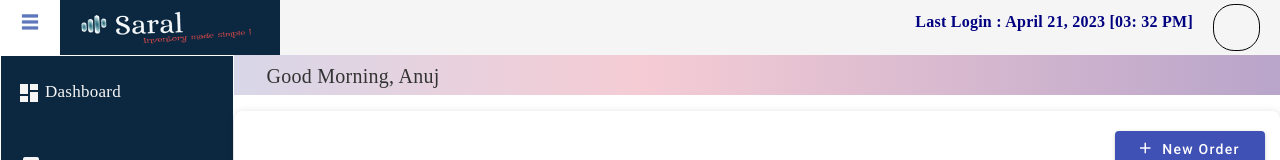
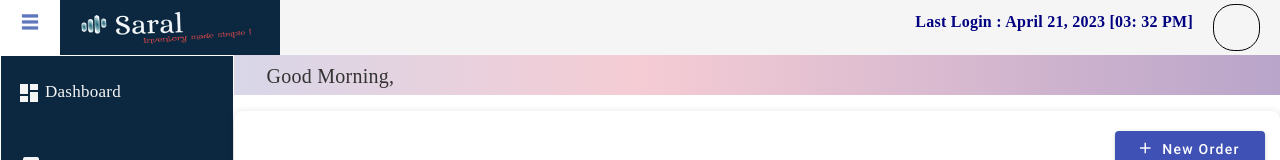
Before and after one commit to git-anujksingh/saral_ims, an Angular app: page /dashboard in a window 1280 px wide. Shown: the top 160 px of the page. Built offline with nearby package versions, Linux system fonts and the light colour scheme.

Commit message:
commit_04_05_23

```diff
--- a/src/app/app.module.ts
+++ b/src/app/app.module.ts
@@ -7,6 +7,7 @@ import { BrowserAnimationsModule } from '@angular/platform-browser/animations';
 import { LoginComponent } from './shared/layout/pages/login/login.component';
 import { CommonModuleModule } from './common/common-module/common-module.module';
 import { HttpClientModule } from '@angular/common/http';
+import { DatePipe } from '@angular/common';
 
 @NgModule({
   declarations: [
@@ -20,7 +21,7 @@ import { HttpClientModule } from '@angular/common/http';
     CommonModuleModule,
     HttpClientModule
   ],
-  providers: [],
+  providers: [DatePipe],
   bootstrap: [AppComponent]
 })
 export class AppModule { }
--- a/src/app/common/common-module/common-service.service.ts
+++ b/src/app/common/common-module/common-service.service.ts
@@ -9,6 +9,7 @@ export class CommonServiceService {
   private slideBarStreamValue = new BehaviorSubject<any>(true);
   returnType = true;
   isSlideBarVisible = this.slideBarStreamValue.asObservable();
+  public loginInfo =[];
 
 
   slideBarStream(){
--- /dev/null
+++ b/src/app/common/globalService.ts
@@ -0,0 +1,45 @@
+import { DatePipe } from '@angular/common';
+import { Injectable } from '@angular/core';
+
+@Injectable({
+  providedIn: 'root'
+})
+export class GlobalService {
+
+  constructor(public datepipe: DatePipe){}
+  loginInfo= {};
+
+
+saveLogin(data: any){
+  this.loginInfo = data;
+}
+
+
+getWelcomeZone(){
+  debugger;
+  let welcomeData ={};
+  var datePipe = new DatePipe("en-US");
+  //let todays_date  = datePipe.transform(new Date(), 'dd/MM/yyyy');
+  //let current_time = datePipe.transform(new Date(), 'hh : mm');
+  let current_hour = Number(datePipe.transform(new Date(), 'hh'));
+  let welcomeNote = "Hi  "
+
+  if(current_hour < 6){
+    welcomeNote = "Hello";
+  } else if( current_hour >= 6 && current_hour < 12){
+    welcomeNote = "Good Morning";
+  } else if( current_hour >= 12 && current_hour < 18){
+    welcomeNote = "Good Afternoon";
+  } else if( current_hour >= 18 && current_hour <= 23){
+    welcomeNote = "Good Evening";
+  }
+
+  welcomeData = {
+    //date : todays_date,
+    //time : current_time,
+    welcomeNote : welcomeNote
+  }
+  return welcomeData;
+
+}
+}
--- a/src/app/shared/layout/pages/dashoard/dashoard.component.html
+++ b/src/app/shared/layout/pages/dashoard/dashoard.component.html
@@ -1,73 +1,9 @@
 <div class="bg-gradient-span dashboard_banner">
   <div style="display: table-cell; vertical-align: middle;">
-    <p class="banner_text"> Good Morning, Anuj</p>
+    <p class="banner_text"> {{this.welcomeData.welcomeNote}},&nbsp;&nbsp;{{this.userInfo.first_name}}</p>
   </div>
 </div>
-<!-- <div class="card mat-elevation-z3 border-0 mt-3">
-  <section class="container px-2">
-    <div class="col-12">
-      <ul style=" padding: 0; list-style-type: none;" class="setting-list">
-        <div style="display: flex; justify-content: center; align-items: center;" class="row my-3">
-          <li class="settings-list-item" style="width: 154px; margin : 20px 20px ">
-            <a routerLink="/masters/financialyears">
-              <div class="card bg-gradient-info text-white shadow border-0">
-                <div class="card-body text-center py-3">
-                  <img src="../../../../../assets/category-svgrepo-com.svg" class="rounded img-master" />
-                  <div class="divider-block"></div>
-                  <p class="description mt-1 mb-0">Financial Years</p>
-                </div>
-              </div>
-            </a>
-          </li>
-          <li class="settings-list-item" style="width: 154px; margin : 20px 20px ">
-            <a routerLink="/masters/financialyears">
-              <div class="card bg-gradient-danger text-white shadow border-0">
-                <div class="card-body text-center py-3">
-                  <img src="../../../../../assets/category-svgrepo-com.svg" class="rounded img-master" />
-                  <div class="divider-block"></div>
-                  <p class="description mt-1 mb-0">Financial Years</p>
-                </div>
-              </div>
-            </a>
-          </li>
-          <li class="settings-list-item" style="width: 154px; margin : 20px 20px ">
-            <a routerLink="/masters/financialyears">
-              <div class="card bg-gradient-success text-white shadow border-0">
-                <div class="card-body text-center py-3">
-                  <img src="../../../../../assets/category-svgrepo-com.svg" class="rounded img-master" />
-                  <div class="divider-block"></div>
-                  <p class="description mt-1 mb-0">Financial Years</p>
-                </div>
-              </div>
-            </a>
-          </li>
-          <li class="settings-list-item" style="width: 154px; margin : 20px 20px">
-            <a routerLink="/masters/financialyears">
-              <div class="card bg-gradient-orange text-white shadow border-0">
-                <div class="card-body text-center py-3">
-                  <img src="../../../../../assets/category-svgrepo-com.svg" class="rounded img-master" />
-                  <div class="divider-block"></div>
-                  <p class="description mt-1 mb-0">Financial Years</p>
-                </div>
-              </div>
-            </a>
-          </li>
-          <li class="settings-list-item" style="width: 154px; margin : 20px 20px ">
-            <a routerLink="/masters/financialyears">
-              <div class="card bg-gradient-pink text-white shadow border-0">
-                <div class="card-body text-center py-3">
-                  <img src="../../../../../assets/category-svgrepo-com.svg" class="rounded img-master" />
-                  <div class="divider-block"></div>
-                  <p class="description mt-1 mb-0">Financial Years</p>
-                </div>
-              </div>
-            </a>
-          </li>
-        </div>
-      </ul>
-    </div>
-  </section>
-</div> -->
+
 <div class="card mat-elevation-z3 border-0 mt-3">
   <button mat-raised-button color="primary" style="float: right; width: 150px; display: block; margin-right: 15px; margin-left: auto; margin-top: 20px; margin-bottom: 30px;"><mat-icon>add</mat-icon>New Order</button>
   <section class="container px-2">
--- a/src/app/shared/layout/pages/dashoard/dashoard.component.ts
+++ b/src/app/shared/layout/pages/dashoard/dashoard.component.ts
@@ -1,10 +1,18 @@
-import { Component } from '@angular/core';
+import { Component, AfterContentInit } from '@angular/core';
+import { GlobalService } from 'src/app/common/globalService';
 
 @Component({
   selector: 'app-dashoard',
   templateUrl: './dashoard.component.html',
   styleUrls: ['./dashoard.component.css']
 })
-export class DashoardComponent {
+export class DashoardComponent implements AfterContentInit {
+  userInfo: any;
+  welcomeData : any;
+  constructor(private globalService : GlobalService){}
 
+  ngAfterContentInit() {
+    this.userInfo = this.globalService.loginInfo;
+    this.welcomeData = this.globalService.getWelcomeZone()
+  }
 }
--- a/src/app/shared/layout/pages/login/login.component.ts
+++ b/src/app/shared/layout/pages/login/login.component.ts
@@ -3,6 +3,7 @@ import { FormBuilder, FormGroup, Validators } from '@angular/forms';
 import { Login } from './shared/loginClass';
 import { Router } from '@angular/router';
 import { LoginService } from './login.service';
+import { GlobalService } from 'src/app/common/globalService';
 @Component({
   selector: 'app-login',
   templateUrl: './login.component.html',
@@ -13,7 +14,7 @@ export class LoginComponent implements OnInit {
   loginObject : Login[]=[];
   type = "password";
   icon ="visibility_off"
-  constructor(private fb : FormBuilder, private router : Router, private loginService : LoginService){}
+  constructor(private fb : FormBuilder, private router : Router, private loginService : LoginService, private globalService : GlobalService){}
   ngOnInit() {
     let loggedIn = true;
     if(loggedIn){
@@ -51,6 +52,7 @@ export class LoginComponent implements OnInit {
     this.loginService.getLogin(credentials).subscribe((res)=>{
         console.log(res);
         if(res.success){
+          this.globalService.saveLogin(res.data);
           this.router.navigate(['/dashboard']);
         }
     })
```
